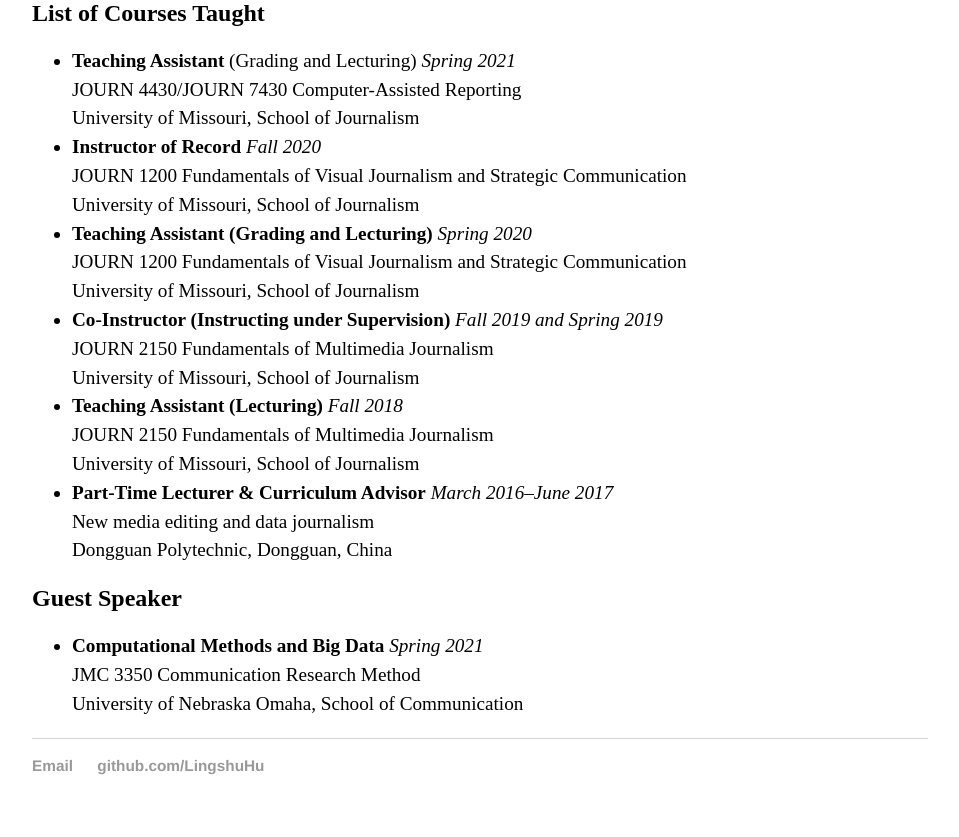
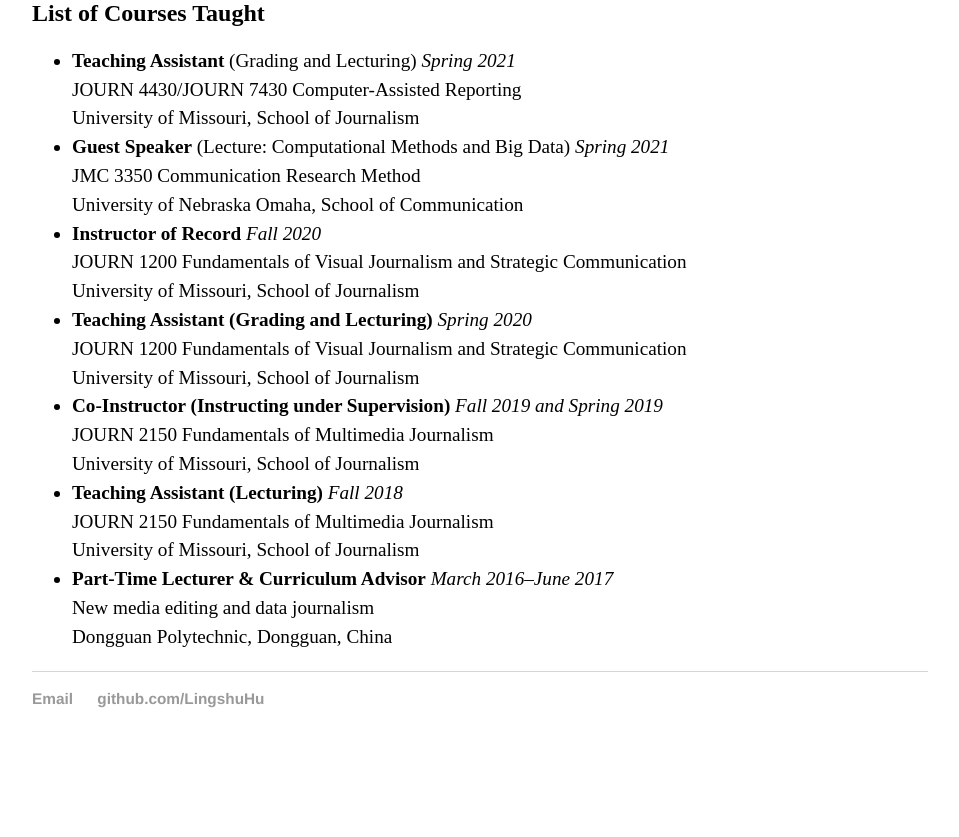
Before and after one commit to LingshuHu/lingshuhu.github.io, a Jekyll site: the page built from teaching/index.html, in a window 1280 px wide. Shown: the part 720-1557 px from the top of the page, without its empty margins (160-1119 px from the left). Built offline with Jekyll 4.4.1, drawn with Linux system fonts in a browser that asks for light colours; after the commit the page ends 1490 px from its top, so only the background shows below that; some of the changed lines change nothing that is shown.

Commit message:
Update index.html

```diff
--- a/teaching/index.html
+++ b/teaching/index.html
@@ -13,6 +13,10 @@
 			<li><b>Teaching Assistant</b> (Grading and Lecturing) <em>Spring 2021</em><br>
 				JOURN 4430/JOURN 7430 Computer-Assisted Reporting<br>
 				University of Missouri, School of Journalism
+			</li>
+			<li><b>Guest Speaker</b> (Lecture: Computational Methods and Big Data) <em>Spring 2021</em><br>
+				JMC 3350 Communication Research Method<br>
+				University of Nebraska Omaha, School of Communication
 			</li>
 			<li><b>Instructor of Record</b> <em>Fall 2020</em><br>
 				JOURN 1200 Fundamentals of Visual Journalism and Strategic Communication<br>
@@ -35,12 +39,5 @@
 				Dongguan Polytechnic, Dongguan, China
 			</li>
 		</ul>
-		<h2>Guest Speaker</h2>
-		<ul>
-			<li><b>Computational Methods and Big Data</b> <em>Spring 2021</em><br>
-				JMC 3350 Communication Research Method<br>
-				University of Nebraska Omaha, School of Communication
-			</li>
-		</ul>
 
   	</div><!-- /.blurb -->
```
